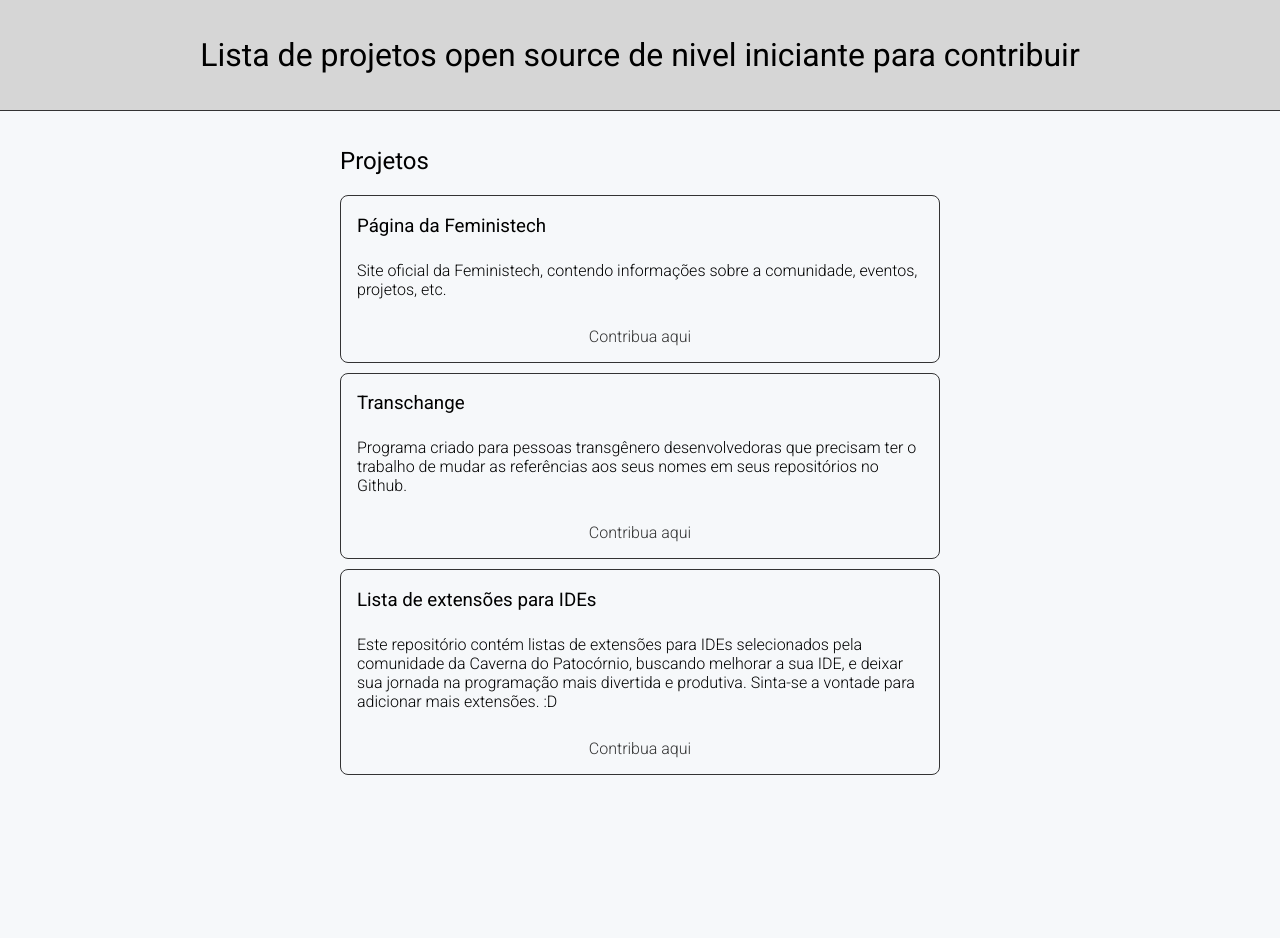
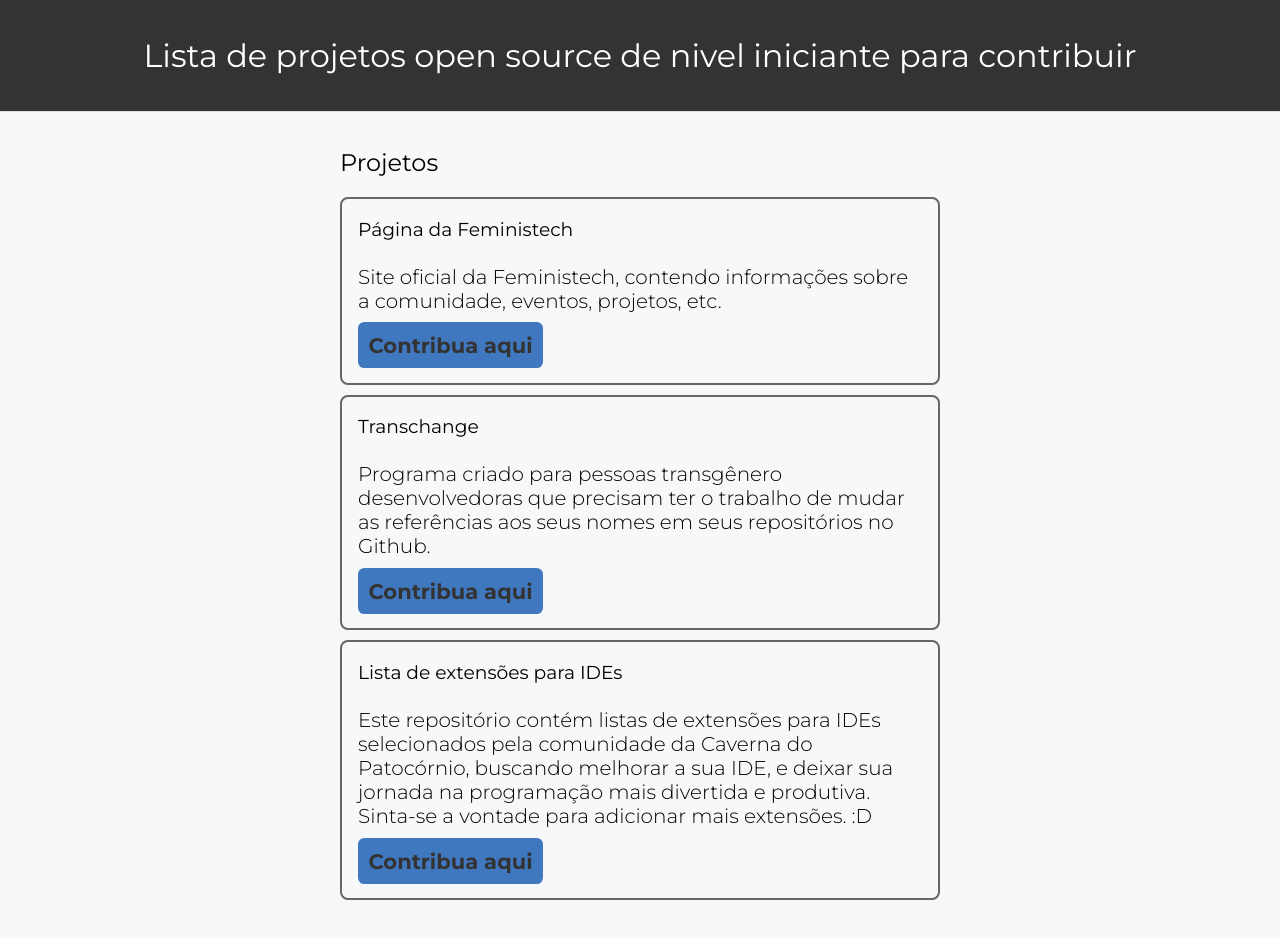
Before and after one commit to bugelseif/projetos-iniciantes, a plain HTML site: page index.html in a window 1280 px wide. Before the commit the page ends 800 px from the top, so only its background shows below. Drawn offline with Linux system fonts and the light colour scheme.

Commit message:
[feat] mudando estilo do site

```diff
--- a/style.css
+++ b/style.css
@@ -1,14 +1,17 @@
+@import url('https://fonts.googleapis.com/css2?family=Montserrat:ital,wght@0,300;0,400;0,700;1,300;1,400;1,700&display=swap');
+
 :root {
     /* Variáveis */
     --background-color: #f6f8fa;
-    --header-background-color: #d6d6d6;
-    --header-border-color: #333;
-    --card-border-color: #333;
+    --header-background-color: #333;
+    --header-border-color: #ddd;
+    --card-border-color: #666;
     --card-border-radius: 8px;
+    --card-accent-color: #4078c0;
     --text-color: #000;
     --link-color: #333;
 
-    font-family: roboto;
+    font-family: 'Montserrat', sans-serif;
 }
 
 body {
@@ -34,29 +37,37 @@
     max-width: 600px;
     margin: auto;
     font-weight: 300;
+    margin-bottom: 10vh;
 }
 
 a {
     text-decoration: none;
+    font-weight: bold;
+    background-color: var(--card-accent-color);
     color: var(--link-color);
+    padding: 0.5em;
+    border-radius: 0.3em;
+    transition-duration: 400ms;
 }
 
 a:hover {
-    text-decoration: underline;
+    background-color: var(--link-color);
+    color: #fff;
 }
 
 .titulo {
     text-align: center;
     padding: 36px 24px;
     background-color: var(--header-background-color);
+    color: #fff;
     border-bottom: 1px solid var(--header-border-color);
     margin-bottom: 36px;
 }
 
 .card {
-    border: 1px solid var(--card-border-color);
+    border: 2px solid var(--card-border-color);
     border-radius: var(--card-border-radius);
-    padding: 0 16px 16px 16px;
+    padding: 0 16px 25px 16px;
     margin-bottom: 10px;
 }
 
@@ -64,9 +75,12 @@
     margin-bottom: 24px;
 }
 
+.card > p{
+    font-size: 1.9ch;
+}
+
 .card__link {
-    display: inline-block;
-    width: 100%;
     text-align: center;
     margin-top: 12px;
+    font-size: 2ch;
 }
```
Also changed, not shown: index.html (+0 -1 lines).
